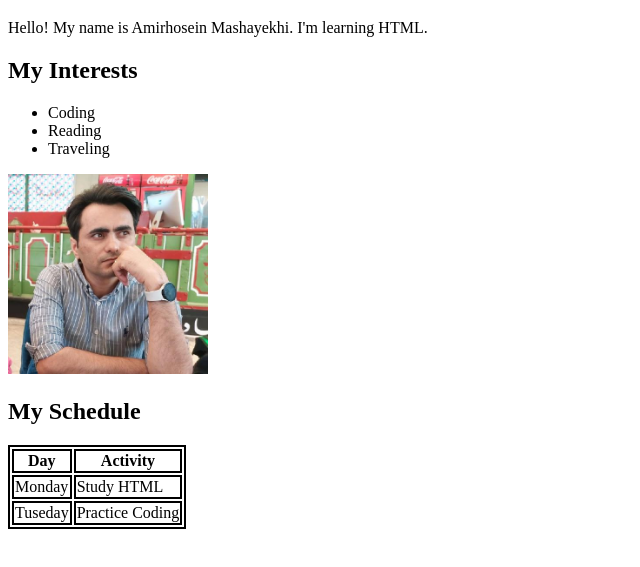
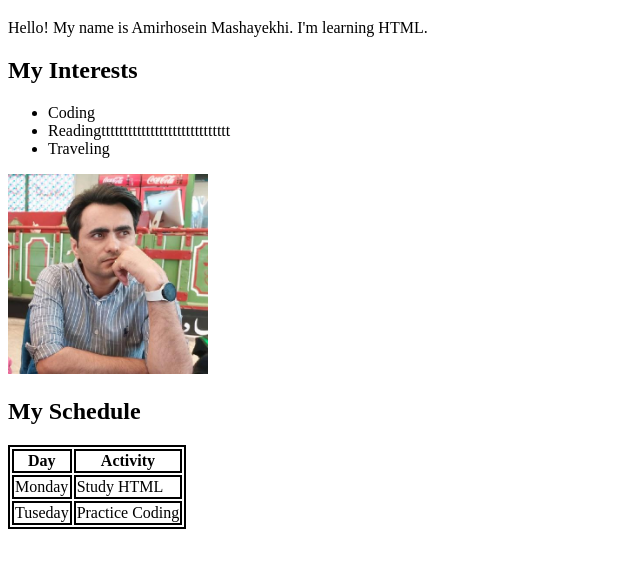
Before and after one commit to Hussain-msk/project2, a plain HTML site: page index.html in a window 1280 px wide. Shown: the part 61-628 px from the top of the page, without its empty margins (0-640 px from the left). Drawn offline with Linux system fonts and the light colour scheme.

Commit message:
Updated index.html with new changes

```diff
--- a/index.html
+++ b/index.html
@@ -17,7 +17,7 @@
 
     <ul>
         <li>Coding</li>
-        <li>Reading</li>
+        <li>Readingttttttttttttttttttttttttttttt</li>
         <li>Traveling</li>
     </ul>
     <img src="picture.jpg" width="200" height="200" >
```
